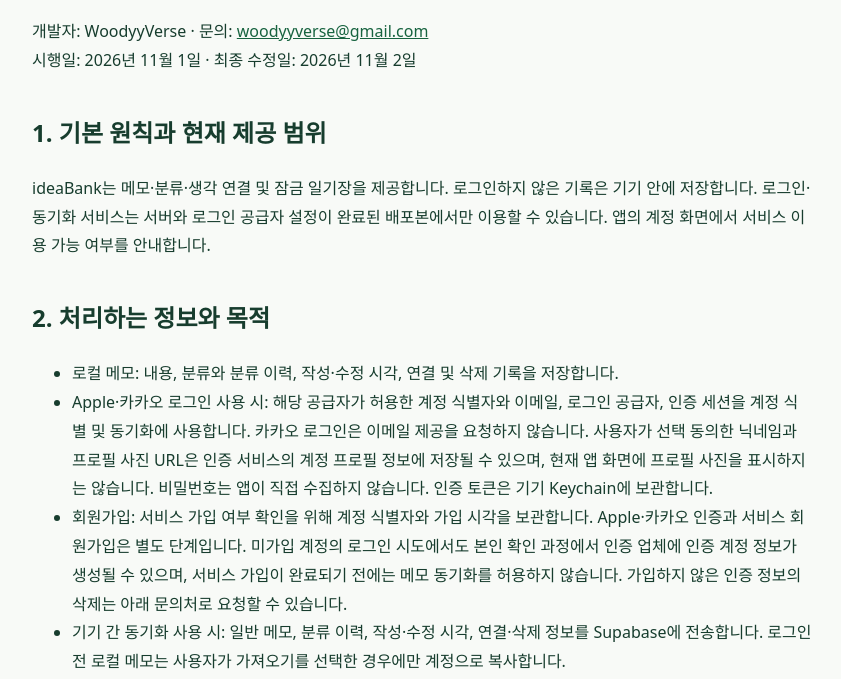
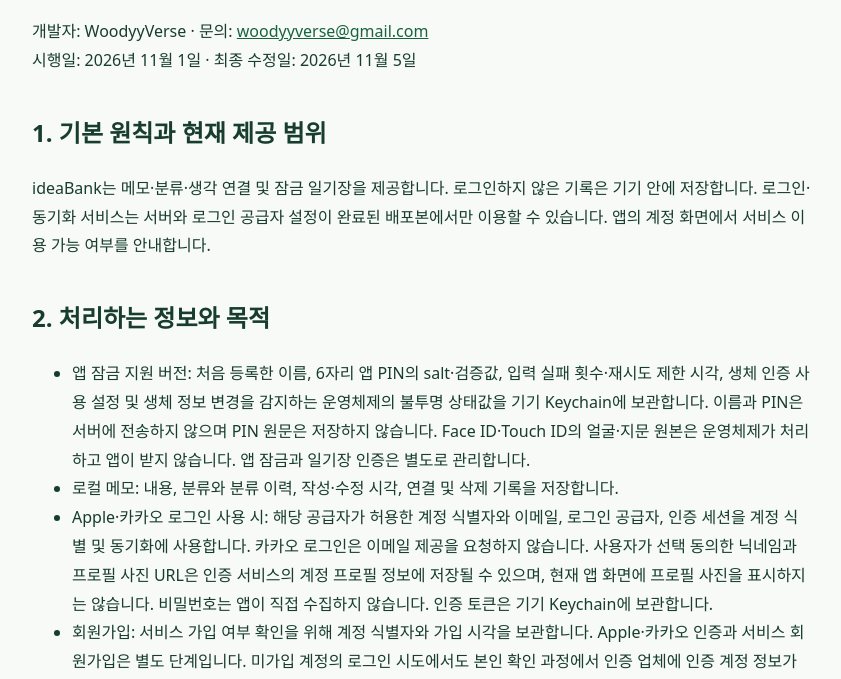
Before and after one commit to MrWoodyPark/IdeaBank-privacy, a plain HTML site: page index.html in a window 1280 px wide. Shown: the part 121-800 px from the top of the page, without its empty margins (218-1059 px from the left). Drawn offline with Linux system fonts and the light colour scheme.

Commit message:
Disclose on-device app PIN and biometric preferences

```diff
--- a/index.html
+++ b/index.html
@@ -1,7 +1,7 @@
 <!doctype html><html lang="ko"><meta charset="utf-8"><meta name="viewport" content="width=device-width,initial-scale=1"><title>ideaBank 개인정보처리방침</title><style>body{max-width:780px;margin:64px auto;padding:0 24px;font:16px/1.8 system-ui;color:#173d2e;background:#f8faf7}h1{font-size:30px}h2{margin-top:36px}a{color:#17633f}</style>
-<h1>ideaBank 개인정보처리방침</h1><p>개발자: WoodyyVerse · 문의: <a href="mailto:woodyyverse@gmail.com">woodyyverse@gmail.com</a><br>시행일: 2026년 11월 1일 · 최종 수정일: 2026년 11월 2일</p>
+<h1>ideaBank 개인정보처리방침</h1><p>개발자: WoodyyVerse · 문의: <a href="mailto:woodyyverse@gmail.com">woodyyverse@gmail.com</a><br>시행일: 2026년 11월 1일 · 최종 수정일: 2026년 11월 5일</p>
 <h2>1. 기본 원칙과 현재 제공 범위</h2><p>ideaBank는 메모·분류·생각 연결 및 잠금 일기장을 제공합니다. 로그인하지 않은 기록은 기기 안에 저장합니다. 로그인·동기화 서비스는 서버와 로그인 공급자 설정이 완료된 배포본에서만 이용할 수 있습니다. 앱의 계정 화면에서 서비스 이용 가능 여부를 안내합니다.</p>
-<h2>2. 처리하는 정보와 목적</h2><ul><li>로컬 메모: 내용, 분류와 분류 이력, 작성·수정 시각, 연결 및 삭제 기록을 저장합니다.</li><li>Apple·카카오 로그인 사용 시: 해당 공급자가 허용한 계정 식별자와 이메일, 로그인 공급자, 인증 세션을 계정 식별 및 동기화에 사용합니다. 카카오 로그인은 이메일 제공을 요청하지 않습니다. 사용자가 선택 동의한 닉네임과 프로필 사진 URL은 인증 서비스의 계정 프로필 정보에 저장될 수 있으며, 현재 앱 화면에 프로필 사진을 표시하지는 않습니다. 비밀번호는 앱이 직접 수집하지 않습니다. 인증 토큰은 기기 Keychain에 보관합니다.</li><li>회원가입: 서비스 가입 여부 확인을 위해 계정 식별자와 가입 시각을 보관합니다. Apple·카카오 인증과 서비스 회원가입은 별도 단계입니다. 미가입 계정의 로그인 시도에서도 본인 확인 과정에서 인증 업체에 인증 계정 정보가 생성될 수 있으며, 서비스 가입이 완료되기 전에는 메모 동기화를 허용하지 않습니다. 가입하지 않은 인증 정보의 삭제는 아래 문의처로 요청할 수 있습니다.</li><li>기기 간 동기화 사용 시: 일반 메모, 분류 이력, 작성·수정 시각, 연결·삭제 정보를 Supabase에 전송합니다. 로그인 전 로컬 메모는 사용자가 가져오기를 선택한 경우에만 계정으로 복사합니다.</li><li>비밀 일기: 별도 암호화 파일에 기기 내 보관합니다. PIN은 salt와 검증값으로 Keychain에 저장하며 평문으로 저장하지 않습니다. Face ID의 얼굴 정보는 운영체제가 처리하고 앱이나 서버가 받지 않습니다.</li><li>분류별 위젯: 일반 메모와 분류의 사본을 앱과 위젯이 공유하는 기기 내 저장소에 저장합니다. 위젯은 선택한 분류의 메모 내용을 표시하므로 홈 화면·바탕화면에서 보일 수 있습니다. 비밀 일기는 위젯과 서버 동기화에서 제외합니다.</li></ul>
+<h2>2. 처리하는 정보와 목적</h2><ul><li>앱 잠금 지원 버전: 처음 등록한 이름, 6자리 앱 PIN의 salt·검증값, 입력 실패 횟수·재시도 제한 시각, 생체 인증 사용 설정 및 생체 정보 변경을 감지하는 운영체제의 불투명 상태값을 기기 Keychain에 보관합니다. 이름과 PIN은 서버에 전송하지 않으며 PIN 원문은 저장하지 않습니다. Face ID·Touch ID의 얼굴·지문 원본은 운영체제가 처리하고 앱이 받지 않습니다. 앱 잠금과 일기장 인증은 별도로 관리합니다.</li><li>로컬 메모: 내용, 분류와 분류 이력, 작성·수정 시각, 연결 및 삭제 기록을 저장합니다.</li><li>Apple·카카오 로그인 사용 시: 해당 공급자가 허용한 계정 식별자와 이메일, 로그인 공급자, 인증 세션을 계정 식별 및 동기화에 사용합니다. 카카오 로그인은 이메일 제공을 요청하지 않습니다. 사용자가 선택 동의한 닉네임과 프로필 사진 URL은 인증 서비스의 계정 프로필 정보에 저장될 수 있으며, 현재 앱 화면에 프로필 사진을 표시하지는 않습니다. 비밀번호는 앱이 직접 수집하지 않습니다. 인증 토큰은 기기 Keychain에 보관합니다.</li><li>회원가입: 서비스 가입 여부 확인을 위해 계정 식별자와 가입 시각을 보관합니다. Apple·카카오 인증과 서비스 회원가입은 별도 단계입니다. 미가입 계정의 로그인 시도에서도 본인 확인 과정에서 인증 업체에 인증 계정 정보가 생성될 수 있으며, 서비스 가입이 완료되기 전에는 메모 동기화를 허용하지 않습니다. 가입하지 않은 인증 정보의 삭제는 아래 문의처로 요청할 수 있습니다.</li><li>기기 간 동기화 사용 시: 일반 메모, 분류 이력, 작성·수정 시각, 연결·삭제 정보를 Supabase에 전송합니다. 로그인 전 로컬 메모는 사용자가 가져오기를 선택한 경우에만 계정으로 복사합니다.</li><li>비밀 일기: 별도 암호화 파일에 기기 내 보관합니다. PIN은 salt와 검증값으로 Keychain에 저장하며 평문으로 저장하지 않습니다. Face ID의 얼굴 정보는 운영체제가 처리하고 앱이나 서버가 받지 않습니다.</li><li>분류별 위젯: 일반 메모와 분류의 사본을 앱과 위젯이 공유하는 기기 내 저장소에 저장합니다. 위젯은 선택한 분류의 메모 내용을 표시하므로 홈 화면·바탕화면에서 보일 수 있습니다. 비밀 일기는 위젯과 서버 동기화에서 제외합니다.</li></ul>
 <p>기록 이전·백업을 선택하면 일반 메모와 선택한 일기를 별도 암호로 암호화한 파일로 내보낼 수 있습니다. 일기 포함에는 일기 인증이 필요합니다. 백업은 사용자가 선택한 파일 저장소에 보관하며 클라우드 저장소를 선택하면 해당 사업자의 정책이 적용됩니다. 파일과 암호의 관리·삭제는 사용자가 수행합니다.</p><h2>3. 외부 서비스</h2><p>동기화 서비스가 활성화된 경우 Supabase를 인증·데이터 보관 처리업체로 사용합니다. 로그인은 Apple 또는 카카오가 처리합니다. 네트워크 통신 과정에서 해당 사업자가 IP 주소, 요청 시각 등 보안·운영 로그를 처리할 수 있습니다. 동기화 데이터베이스는 대한민국 서울(ap-northeast-2) 지역에 구성되어 있습니다. 광고 SDK, 사용자 추적 SDK, 제3자 AI 분석 서비스는 현재 앱에 포함하지 않습니다.</p><p><a href="https://supabase.com/privacy">Supabase 개인정보처리방침</a> · <a href="https://www.apple.com/legal/privacy/kr/">Apple 개인정보처리방침</a> · <a href="https://www.kakao.com/policy/privacy">카카오 개인정보처리방침</a></p>
 <h2>4. 보관과 삭제</h2><p>사용자가 기록을 삭제하거나 계정을 삭제할 때까지 필요한 정보를 보관합니다. 동기화에서 삭제한 메모가 되살아나는 것을 막기 위해 삭제된 메모의 식별자와 삭제 시각을 계정 삭제 시까지 보관할 수 있습니다. 직접 만든 분류 이력은 해당 분류의 마지막 메모를 지워도 유지됩니다.</p><p>계정 삭제 기능이 연결된 배포본에서는 계정 화면에서 본인의 서버 계정과 동기화 기록을 삭제할 수 있습니다. 다른 기기에 남은 오프라인 사본, 로그인 전 로컬 메모, 비밀 일기는 해당 기기에서 별도로 삭제해야 합니다. 로그아웃은 계정 삭제가 아닙니다. 앱 삭제는 서버 계정 삭제가 아니며, 운영체제 Keychain에 보관된 보안 정보가 남을 수 있습니다. 기기·서버의 백업 사본은 해당 서비스의 보관 정책에 따라 처리됩니다.</p>
 <h2>5. 보호 조치와 이용자 선택</h2><p>서버 통신에는 HTTPS를 사용하고, 동기화 데이터는 계정 소유자만 접근하도록 데이터베이스 접근 정책을 적용합니다. 비밀 일기는 AES-GCM 암호화와 PIN 또는 지원 기기의 Face ID 잠금을 적용합니다. Mac 등 Face ID 미지원 기기에서는 PIN을 사용합니다. 로그인하지 않고 로컬 기록을 사용할 수 있으며, 위젯은 사용자가 직접 추가·제거합니다.</p>
```
